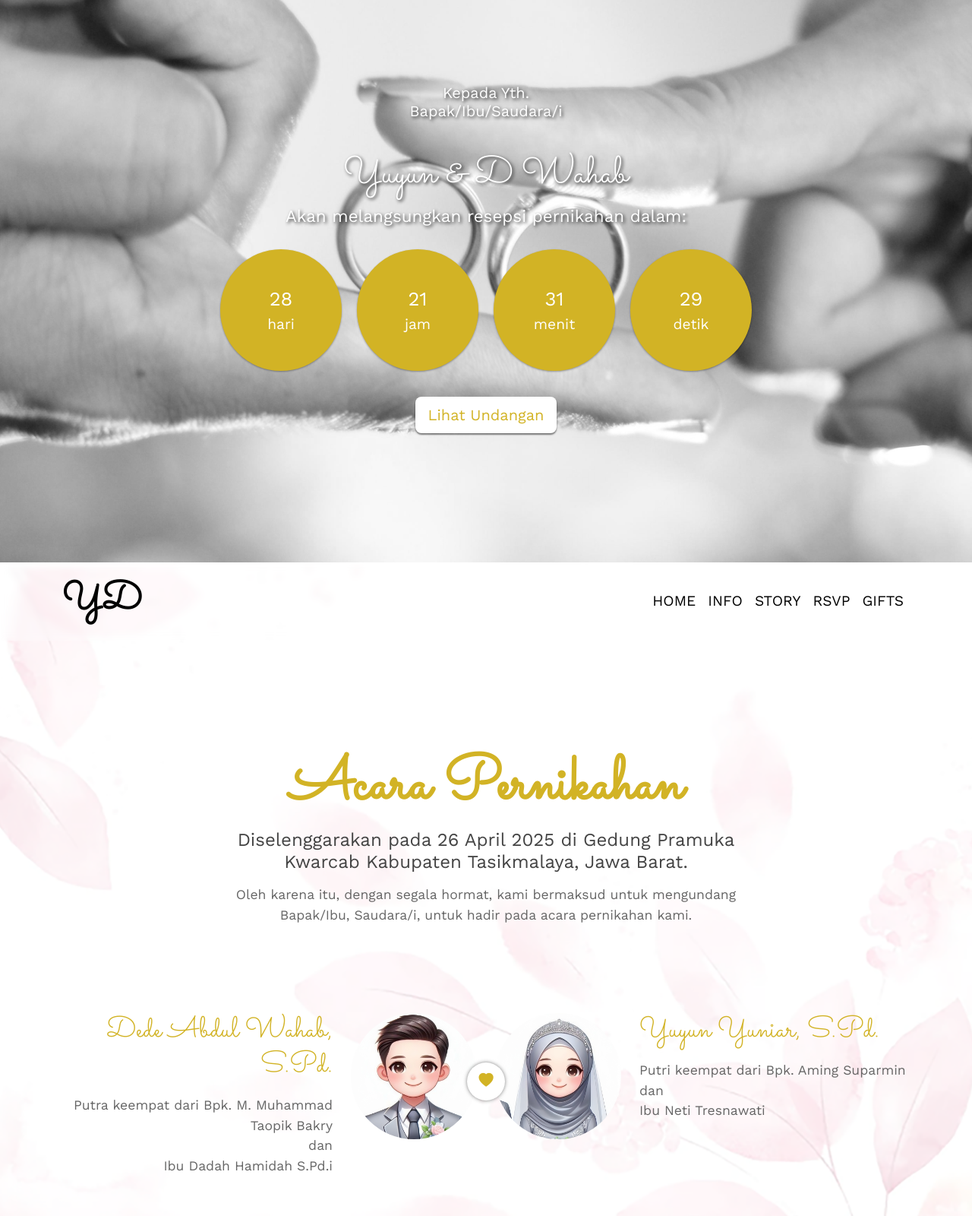
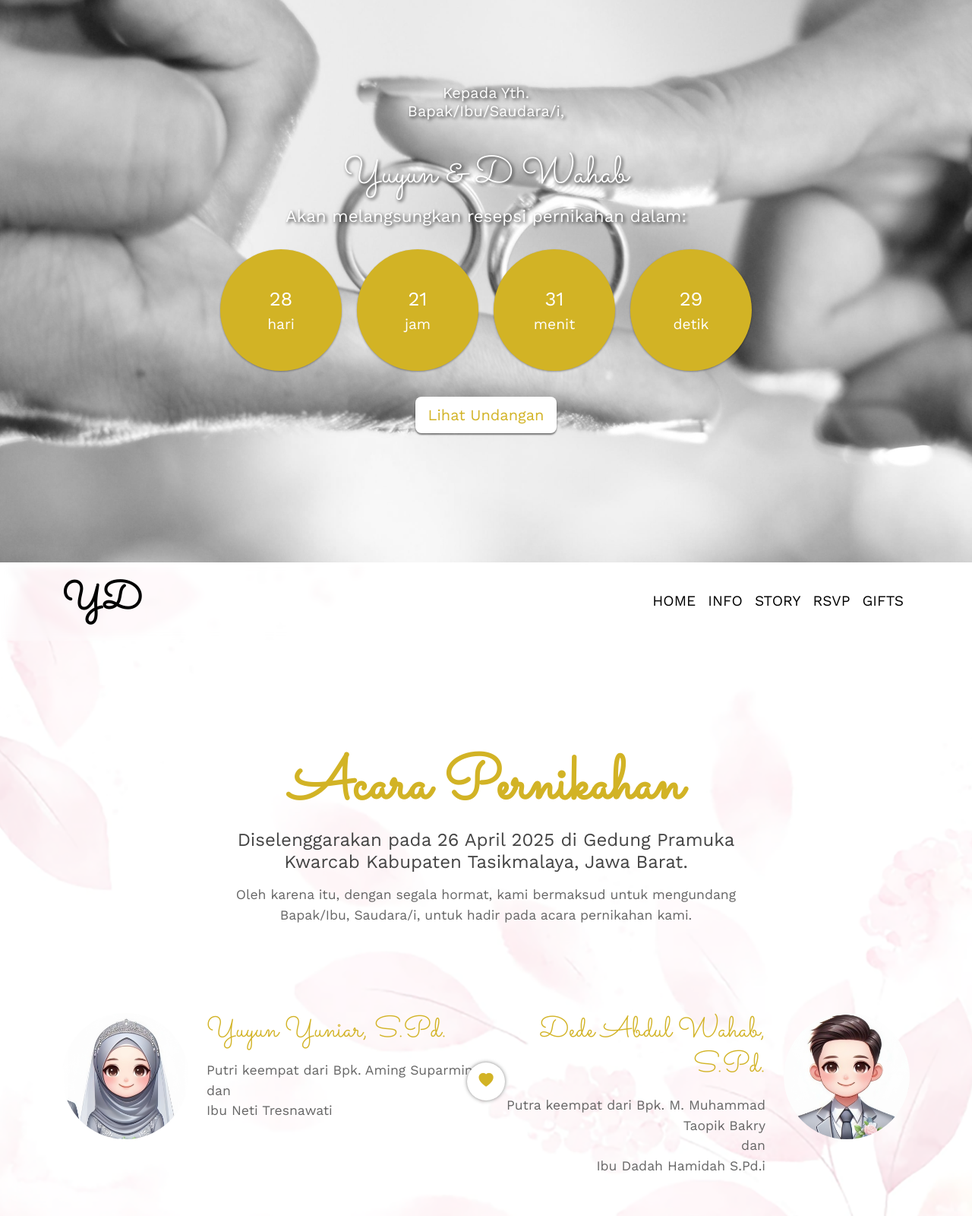
Before and after one commit to yudsetiawann/wedding-of-Dede-Yuyun, a plain HTML site: page index.html in a window 1280 px wide. Shown: the part 60-1660 px from the top of the page at 76% size. Drawn offline with nearby package versions, Linux system fonts and the light colour scheme; some packages are replaced by stand-ins of ours; a script that the page names is missing.

```diff
--- a/index.html
+++ b/index.html
@@ -33,7 +33,7 @@
         <h4 style="font-size: 20px; padding-bottom: 10px; text-shadow: 2px 2px 4px rgba(0, 0, 0, 0.8)">
           Kepada Yth. <br />
           <span>Bapak/Ibu/Saudara/i,</span> <br />
-          <strong id="nama-tamu" style="display: inline-block; margin-top: 4px; font-size: 25px;"></strong>
+          <strong id="nama-tamu" style="display: inline-block; margin-top: 4px; font-size: 25px"></strong>
         </h4>
         <h1 style="text-shadow: 2px 2px 4px rgba(0, 0, 0, 0.8); font-size: 50px">Yuyun & D Wahab</h1>
         <p style="text-shadow: 2px 2px 4px rgba(0, 0, 0, 0.8)">Akan melangsungkan resepsi pernikahan dalam:</p>
@@ -80,6 +80,24 @@
         <div class="row couple">
           <div class="col-lg-6">
             <div class="row">
+              <div class="col-4">
+                <img src="img/yuyun.jpg" alt="Yuyun" class="img-responsive rounded-circle" />
+              </div>
+              <div class="col-8">
+                <h3>Yuyun Yuniar, S.Pd.</h3>
+                <p>
+                  Putri keempat dari Bpk. Aming Suparmin <br />
+                  dan <br />
+                  Ibu Neti Tresnawati
+                </p>
+              </div>
+            </div>
+          </div>
+
+          <span class="heart"><i class="bi bi-heart-fill"></i></span>
+
+          <div class="col-lg-6">
+            <div class="row">
               <div class="col-8 text-end">
                 <h3>Dede Abdul Wahab, S.Pd.</h3>
                 <p>
@@ -90,24 +108,6 @@
               </div>
               <div class="col-4">
                 <img src="img/dede.jpg" alt="Dede" class="img-responsive rounded-circle" />
-              </div>
-            </div>
-          </div>
-
-          <span class="heart"><i class="bi bi-heart-fill"></i></span>
-
-          <div class="col-lg-6">
-            <div class="row">
-              <div class="col-4">
-                <img src="img/yuyun.jpg" alt="Yuyun" class="img-responsive rounded-circle" />
-              </div>
-              <div class="col-8">
-                <h3>Yuyun Yuniar, S.Pd.</h3>
-                <p>
-                  Putri keempat dari Bpk. Aming Suparmin <br />
-                  dan <br />
-                  Ibu Neti Tresnawati
-                </p>
               </div>
             </div>
           </div>
@@ -570,11 +570,15 @@
         const nama = decodeURIComponent(urlParams.get("n") || "").replace(/-/g, " ");
         const pronoun = decodeURIComponent(urlParams.get("p") || "Bapak/Ibu/Saudara/i");
 
-        const namaContainer = document.querySelector(".hero h4 span");
+        const namaContainer = document.getElementById("nama-tamu");
+        const pronounContainer = document.getElementById("pronoun-tamu");
+
         if (nama) {
-          namaContainer.innerText = `${pronoun} ${nama}`;
+          pronounContainer.innerText = pronoun;
+          namaContainer.innerText = nama;
         } else {
-          namaContainer.innerText = pronoun;
+          pronounContainer.innerText = pronoun;
+          namaContainer.style.display = "none";
         }
 
         // Set nilai input nama jika ada
```
